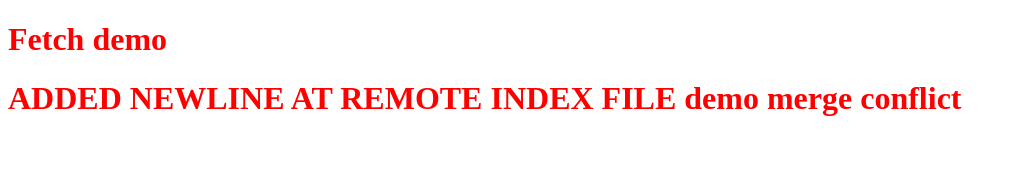
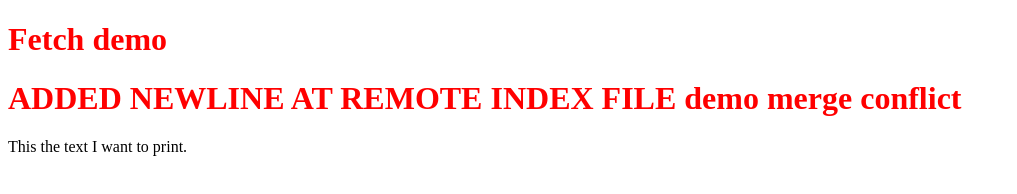
Before and after one commit to dvnr76/gitpagesdemo, a plain HTML site: page index.html in a window 1280 px wide. Shown: the whole page, without its empty margins (0-1017 px from the left). Drawn offline with Linux system fonts and the light colour scheme.

Commit message:
Text line added

```diff
--- a/index.html
+++ b/index.html
@@ -13,3 +13,6 @@
      <h1>ADDED NEWLINE AT REMOTE INDEX FILE demo merge conflict</h1>
 </body>
 </html>
+
+
+This the text I want to print.
```
